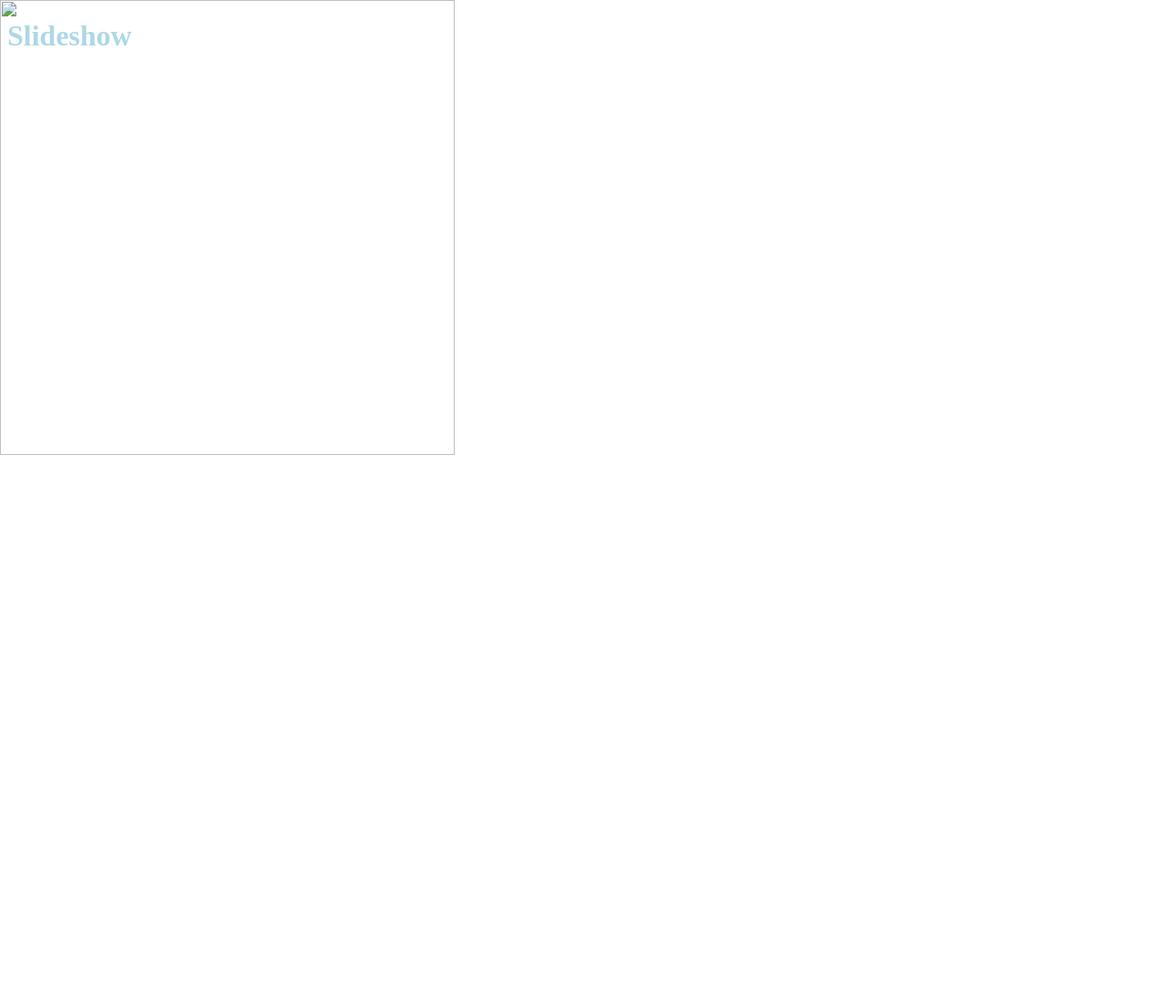
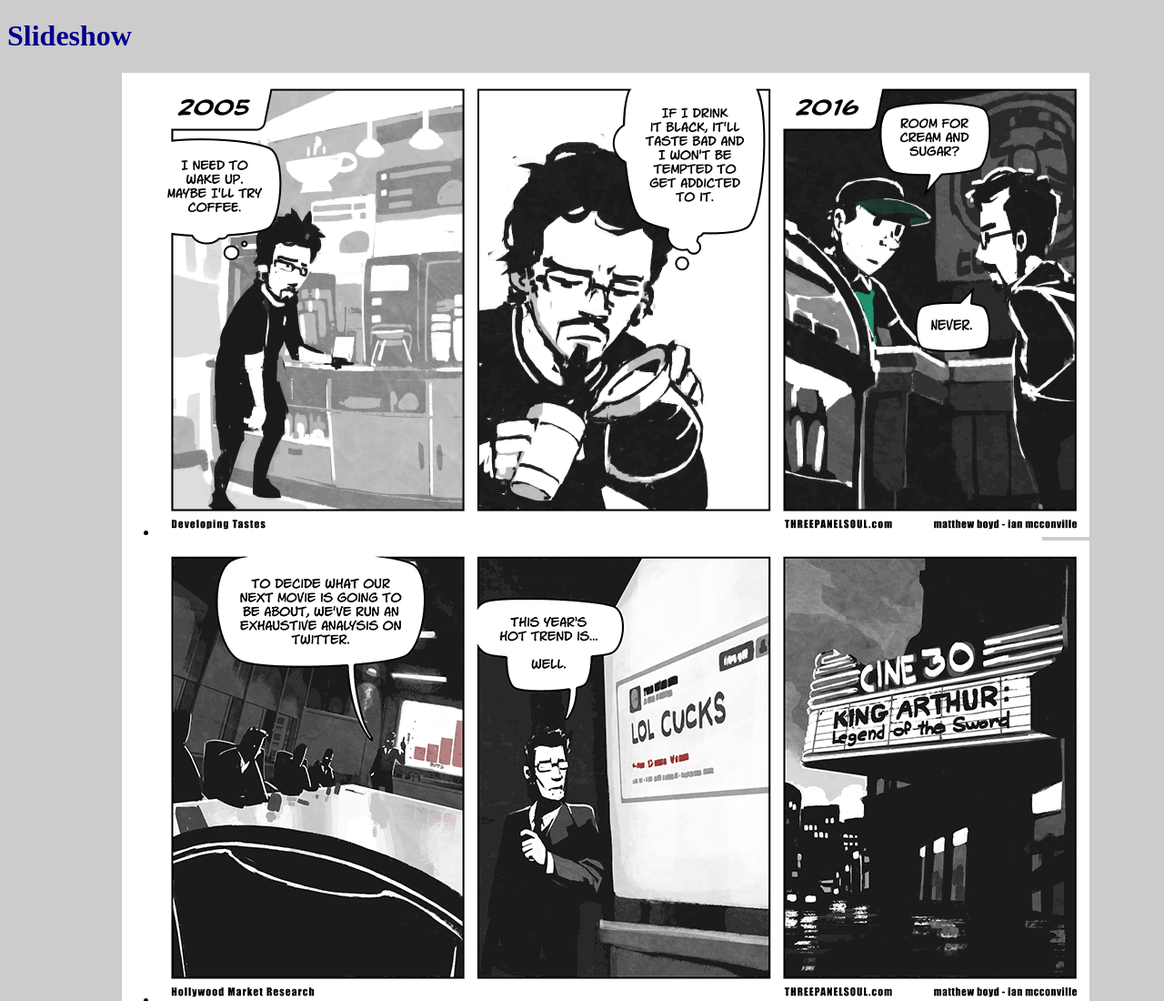
Before and after one commit to JamsDuke/Slideshow, a website: page index.html in a window 1280 px wide. Shown: the top 1100 px of the page at 91% size. Before the commit the page ends 800 px from the top, so only its background shows below. Drawn offline with nearby package versions, Linux system fonts and the light colour scheme.

Commit message:
created initial files with base code

```diff
--- a/index.html
+++ b/index.html
@@ -6,12 +6,26 @@
 </head>
 <body>
   <h1>Slideshow</h1>
-  <div class="slideshow">
-    <img class="slide" src="">
-    <img class="slide" src="">
-    <img class="slide" src="">
-    <img class="slide" src="">
-    <img class="slide" src="">
+  <div class="container">
+    <div>
+      <ul>
+        <li>
+          <img src="/tps/1.png">
+        </li>
+        <li>
+          <img src="/tps/2.png">
+        </li>
+        <li>
+          <img src="/tps/3.png">
+        </li>
+        <li>
+          <img src="/tps/4.png">
+        </li>
+        <li>
+          <img src="/tps/5.png">
+        </li>
+      </ul>
+    </div>
   </div>
   <script src="/bower_components/jquery/dist/jquery.min.js"></script>
   <script src="script.js"></script>
--- a/main.css
+++ b/main.css
@@ -1,18 +1,14 @@
 h1 {
-  color: lightblue;
+  color: darkblue;
 }
 
-#slideshow {
-  width: 500px;
-  height: 500px;
-  margin: 0 auto;
-  position: relative;
+body {
+  background-color: #ccc;
 }
 
-.slide {
-  width: 500px;
-  height: 500px;
-  position: absolute;
-  left: 0;
-  top: 0;
+.container {
+  margin: 0 auto;
+  width: 80%;
+  background-color: #fff;
+  min-height: 400px;
 }
```
Also changed, not shown: tps/1.png (added), tps/2.png (added), tps/3.png (added), tps/4.png (added), tps/5.png (added).
